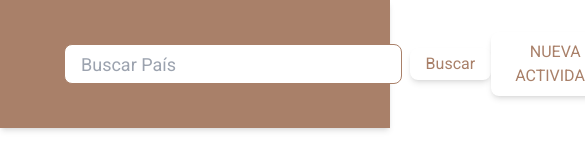
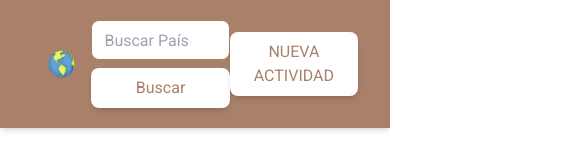
Before and after one commit to joaquinjachow/countries-app, a Next.js app: page /home in a window 390 px wide. Shown: the top 150 px of the page, 585 px wide, since content can reach past the window. Built offline with nearby package versions, Linux system fonts and the light colour scheme; no server answers.

Commit message:
searchbar improved

```diff
--- a/src/components/Searchbar.js
+++ b/src/components/Searchbar.js
@@ -13,9 +13,9 @@
   }
 
   return (
-    <div className='flex items-center h-10'>
+    <div className='flex flex-col sm:flex-row items-center gap-2 sm:gap-0 w-full sm:w-auto'>
       <input
-        className='border border-[#A98069] rounded-lg px-4 bg-white text-black text-lg h-full w-[40vh] focus:outline-none focus:ring-2 focus:ring-[#8C6A54]'
+        className='border border-[#A98069] rounded-lg px-3 sm:px-4 bg-white text-black text-base sm:text-lg h-10 w-full sm:w-[40vh] focus:outline-none focus:ring-2 focus:ring-[#8C6A54]'
         value={name}
         onChange={handleInputChange}
         onKeyDown={(e) => e.key === 'Enter' && handleSubmit(e)}
@@ -24,7 +24,7 @@
         aria-label='Buscar país'
       />
       <button
-        className='ml-2 px-4 py-1 rounded-lg bg-white text-[#A98069] font-medium shadow-md hover:bg-[#8C6A54] hover:text-white transition duration-300'
+        className='w-full sm:w-auto sm:ml-2 px-4 py-2 sm:py-1 rounded-lg bg-white text-[#A98069] font-medium shadow-md hover:bg-[#8C6A54] hover:text-white transition duration-300'
         onClick={handleSubmit}
         aria-label='Buscar'
       >
```
